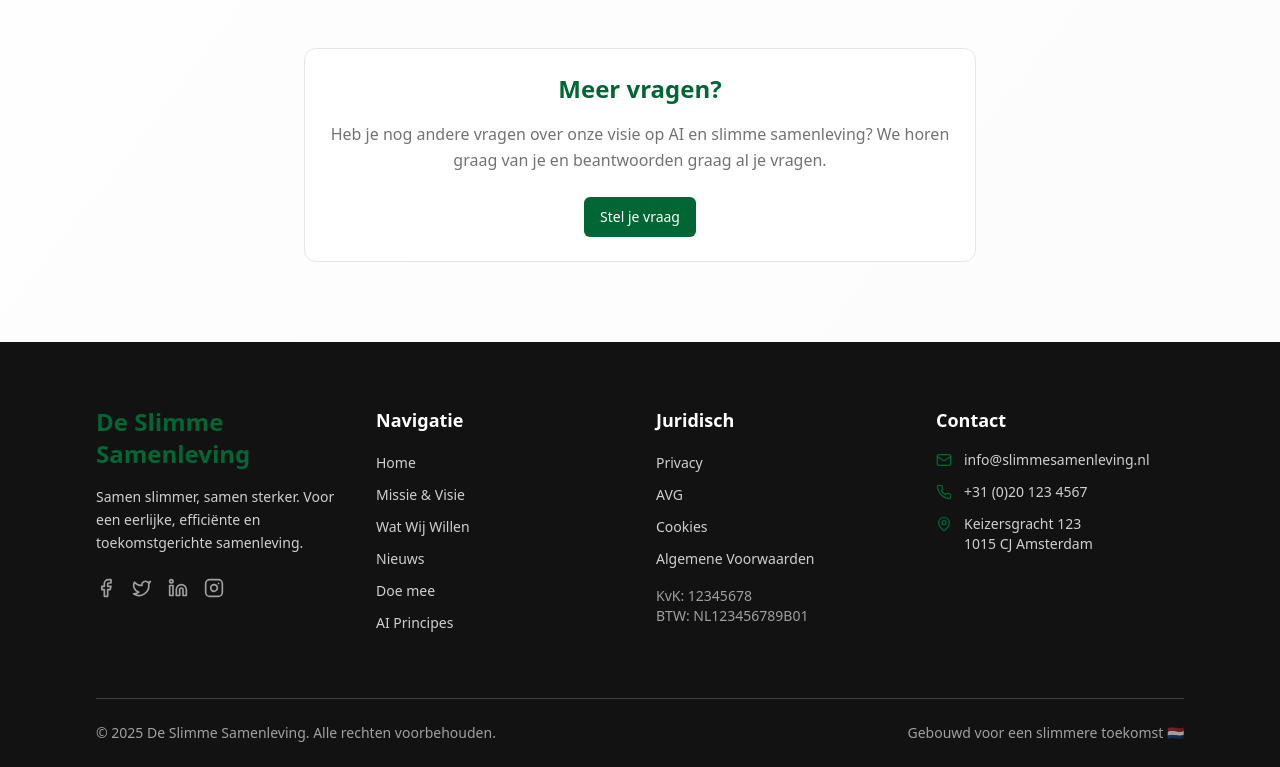
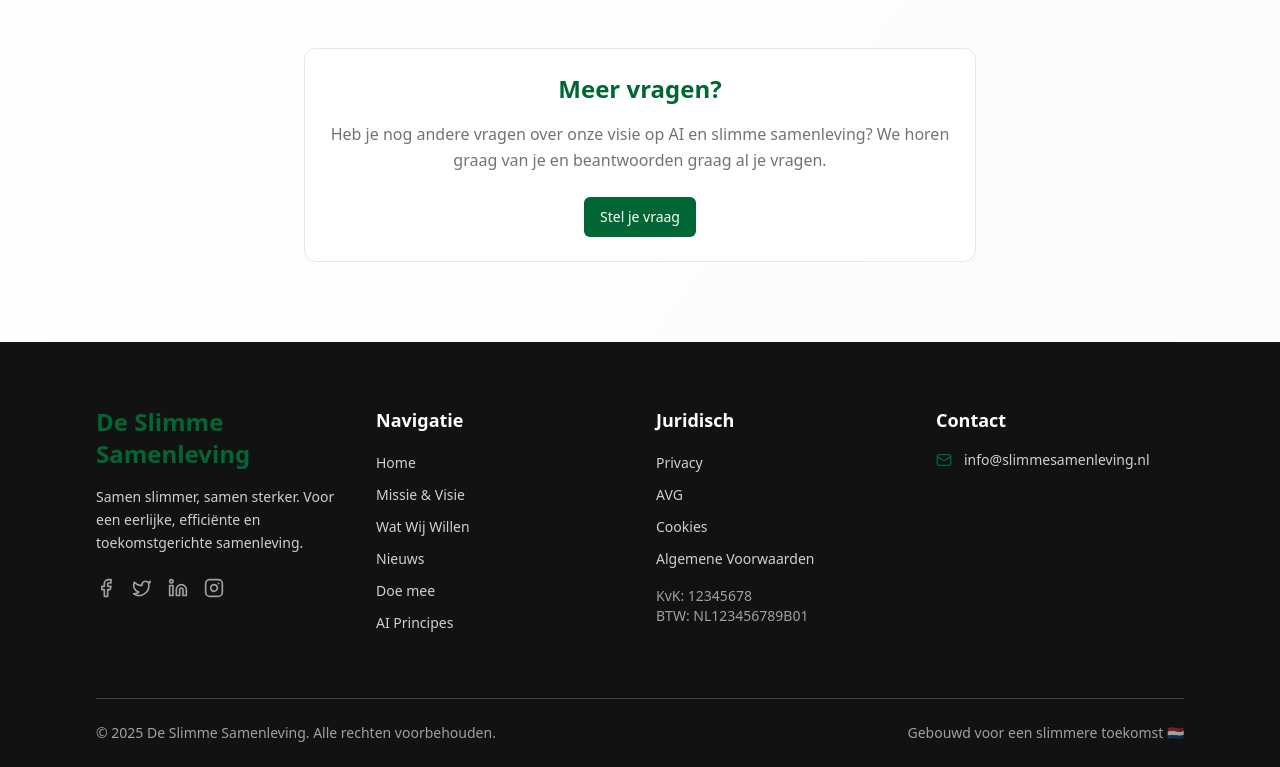
Before and after one commit to ImranK1506/slim-samen-nu, a React (Vite) app: page / in a window 1280 px wide. Shown: the part 7152-7919 px from the top of the page. Built offline with nearby package versions, Linux system fonts and the light colour scheme; the HTML template or start-up script is replaced by a standard one.

Commit message:
Remove unnecessary contact info

```diff
--- a/src/components/Footer.tsx
+++ b/src/components/Footer.tsx
@@ -1,4 +1,4 @@
-import { Mail, Phone, MapPin, Facebook, Twitter, Linkedin, Instagram } from "lucide-react";
+import { Mail, Facebook, Twitter, Linkedin, Instagram } from "lucide-react";
 
 const Footer = () => {
   const navigation = [
@@ -96,17 +96,6 @@ const Footer = () => {
                   <Mail size={16} className="mr-3 text-primary" />
                   info@slimmesamenleving.nl
                 </div>
-                <div className="flex items-center text-background/80 text-sm">
-                  <Phone size={16} className="mr-3 text-primary" />
-                  +31 (0)20 123 4567
-                </div>
-                <div className="flex items-start text-background/80 text-sm">
-                  <MapPin size={16} className="mr-3 text-primary mt-0.5" />
-                  <div>
-                    Keizersgracht 123<br />
-                    1015 CJ Amsterdam
-                  </div>
-                </div>
               </div>
             </div>
           </div>
```
